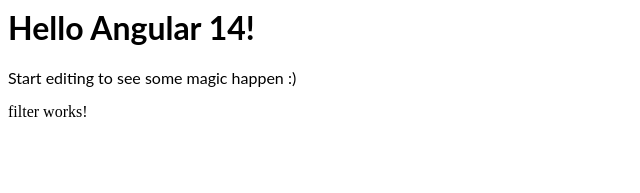
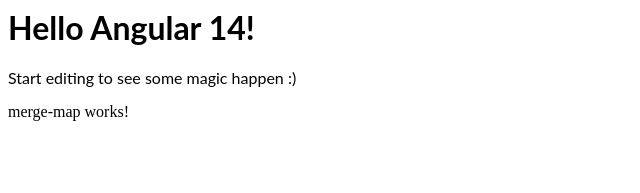
Before and after one commit to abhisaa/RXJS-Basics, an Angular app: page / in a window 1280 px wide. Shown: the top 193 px of the page, without its empty margins (0-640 px from the left). Built offline with nearby package versions, Linux system fonts and the light colour scheme.

Commit message:
2 files modified, 3 added

```diff
--- a/src/app/app.component.html
+++ b/src/app/app.component.html
@@ -9,4 +9,5 @@
 
 <!-- <app-take-interval></app-take-interval> -->
 <!-- <app-map></app-map> -->
-<app-filter></app-filter>
+<!-- <app-filter></app-filter> -->
+<app-merge-map></app-merge-map>
--- a/src/app/app.module.ts
+++ b/src/app/app.module.ts
@@ -11,6 +11,7 @@
 import { TakeIntervalComponent } from './operators/take-interval/take-interval.component';
 import { MapComponent } from './operators/map/map.component';
 import { FilterComponent } from './operators/filter/filter.component';
+import { MergeMapComponent } from './operators/merge-map/merge-map.component';
 
 @NgModule({
   imports: [BrowserModule, FormsModule],
@@ -24,6 +25,7 @@
     TakeIntervalComponent,
     MapComponent,
     FilterComponent,
+    MergeMapComponent,
   ],
   bootstrap: [AppComponent],
 })
--- /dev/null
+++ b/src/app/operators/merge-map/merge-map.component.html
@@ -0,0 +1,3 @@
+<p>
+merge-map works!
+</p>
--- /dev/null
+++ b/src/app/operators/merge-map/merge-map.component.ts
@@ -0,0 +1,24 @@
+import { Component, OnInit } from '@angular/core';
+import { take, of, interval } from 'rxjs';
+import { mergeMap, map } from 'rxjs/operators';
+
+@Component({
+  selector: 'app-merge-map',
+  templateUrl: './merge-map.component.html',
+  styleUrls: ['./merge-map.component.css'],
+})
+export class MergeMapComponent implements OnInit {
+  constructor() {}
+
+  ngOnInit() {
+    const letters = of('a', 'b');
+    const result = letters.pipe(
+      mergeMap((x) =>
+        interval(1000)
+          .pipe(take(2))
+          .pipe(map((i) => x + i))
+      )
+    );
+    result.subscribe((x) => console.log(x));
+  }
+}
```
Also changed, not shown: src/app/operators/merge-map/merge-map.component.css (added).
